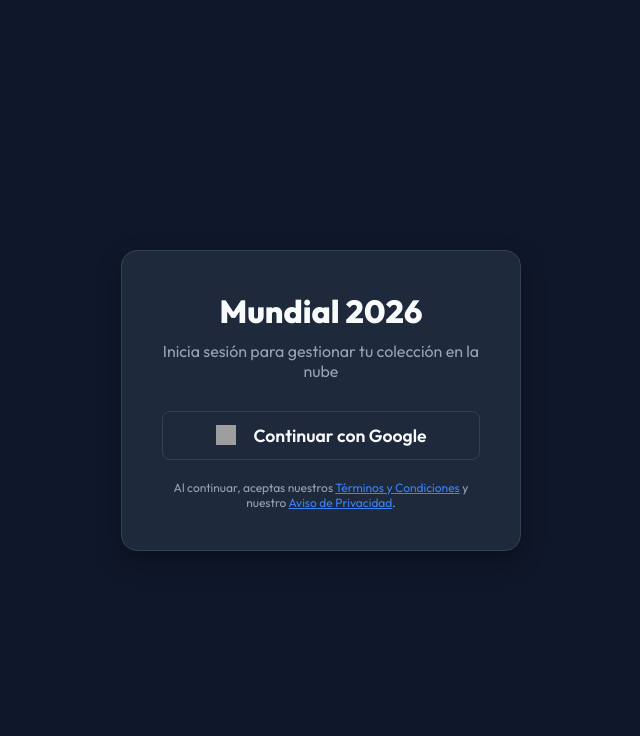
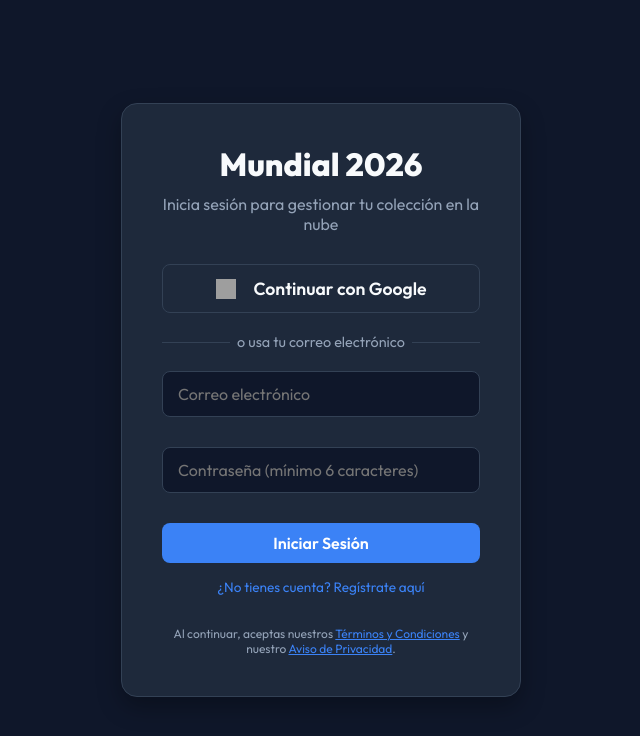
Before and after one commit to pablob13/intercambio-mundial, a React (Vite) app: page / in a window 1280 px wide. Shown: the top 736 px of the page, without its empty margins (319-959 px from the left). Built offline with nearby package versions, Linux system fonts and the light colour scheme; grey boxes are pictures that could not be loaded.

Commit message:
Add email and password authentication and remove all local mode remnants

```diff
--- a/src/App.jsx
+++ b/src/App.jsx
@@ -71,8 +71,12 @@
 
 const TOTAL_STAMPS = TEAMS.reduce((acc, team) => acc + team.count, 0);
 
-function LoginScreen({ onLoginLocal }) {
-  const [username, setUsername] = useState('');
+function LoginScreen() {
+  const [email, setEmail] = useState('');
+  const [password, setPassword] = useState('');
+  const [isSignUp, setIsSignUp] = useState(false);
+  const [name, setName] = useState('');
+  const [loading, setLoading] = useState(false);
 
   const handleGoogleLogin = async () => {
     const { error } = await supabase.auth.signInWithOAuth({
@@ -84,11 +88,22 @@
     }
   };
 
-  const handleSubmit = (e) => {
+  const handleEmailAuth = async (e) => {
     e.preventDefault();
-    if (username.trim()) {
-      onLoginLocal(username.trim());
-    }
+    setLoading(true);
+    if (isSignUp) {
+      const { error } = await supabase.auth.signUp({
+        email,
+        password,
+        options: { data: { full_name: name } }
+      });
+      if (error) alert(error.message);
+      else alert("¡Registro exitoso! Ya puedes iniciar sesión con tu cuenta.");
+    } else {
+      const { error } = await supabase.auth.signInWithPassword({ email, password });
+      if (error) alert("Credenciales incorrectas o cuenta no existe.");
+    }
+    setLoading(false);
   };
 
   return (
@@ -100,12 +115,51 @@
         <button
           className="btn btn-secondary google-btn"
           onClick={handleGoogleLogin}
+          style={{ marginBottom: '20px' }}
         >
           <img src="https://www.svgrepo.com/show/475656/google-color.svg" alt="Google logo" style={{ width: '20px', height: '20px', marginRight: '10px' }} />
           Continuar con Google
         </button>
 
-
+        <div className="divider">
+          <span>o usa tu correo electrónico</span>
+        </div>
+
+        <form onSubmit={handleEmailAuth} style={{ display: 'flex', flexDirection: 'column', gap: '10px' }}>
+          {isSignUp && (
+            <input
+              type="text"
+              className="login-input"
+              placeholder="Tu nombre completo"
+              value={name}
+              onChange={(e) => setName(e.target.value)}
+              required={isSignUp}
+            />
+          )}
+          <input
+            type="email"
+            className="login-input"
+            placeholder="Correo electrónico"
+            value={email}
+            onChange={(e) => setEmail(e.target.value)}
+            required
+          />
+          <input
+            type="password"
+            className="login-input"
+            placeholder="Contraseña (mínimo 6 caracteres)"
+            value={password}
+            onChange={(e) => setPassword(e.target.value)}
+            required
+          />
+          <button type="submit" className="btn btn-primary" style={{ width: '100%', justifyContent: 'center' }} disabled={loading}>
+            {loading ? 'Cargando...' : (isSignUp ? 'Crear Cuenta' : 'Iniciar Sesión')}
+          </button>
+        </form>
+
+        <p style={{ marginTop: '15px', fontSize: '0.85rem', cursor: 'pointer', color: 'var(--primary)', textAlign: 'center' }} onClick={() => setIsSignUp(!isSignUp)}>
+          {isSignUp ? '¿Ya tienes cuenta? Inicia sesión aquí' : '¿No tienes cuenta? Regístrate aquí'}
+        </p>
 
         <div style={{ marginTop: '20px', fontSize: '0.75rem', color: 'var(--text-muted)' }}>
           Al continuar, aceptas nuestros <a href="/terminos.html" target="_blank" rel="noopener noreferrer" style={{ color: 'var(--primary)' }}>Términos y Condiciones</a> y nuestro <a href="/privacidad.html" target="_blank" rel="noopener noreferrer" style={{ color: 'var(--primary)' }}>Aviso de Privacidad</a>.
@@ -172,10 +226,10 @@
   );
 };
 
-function MainApp({ session, localUser, onLogout }) {
-  const isCloud = !!session;
-  const userName = session?.user?.user_metadata?.full_name || session?.user?.email || localUser;
-  const storageKey = `paniniStamps2026_v4_${localUser}`;
+function MainApp({ session, onLogout }) {
+  const isCloud = true;
+  const userName = session?.user?.user_metadata?.full_name || session?.user?.email;
+  const storageKey = `paniniStamps2026_v4_${session?.user?.id}`;
 
   const [albumsState, setAlbumsState] = useState(null);
   const [isLoadingStamps, setIsLoadingStamps] = useState(true);
@@ -2000,7 +2054,6 @@
 
 export default function App() {
   const [session, setSession] = useState(null);
-  const [localUser, setLocalUser] = useState(() => localStorage.getItem('currentUser') || '');
   const [loading, setLoading] = useState(true);
 
   useEffect(() => {
@@ -2018,17 +2071,10 @@
     return () => subscription.unsubscribe();
   }, []);
 
-  const handleLoginLocal = (username) => {
-    setLocalUser(username);
-    localStorage.setItem('currentUser', username);
-  };
-
   const handleLogout = async () => {
     if (session) {
       await supabase.auth.signOut();
     }
-    setLocalUser('');
-    localStorage.removeItem('currentUser');
   };
 
   if (loading) {
@@ -2039,9 +2085,9 @@
     );
   }
 
-  if (!session && !localUser) {
-    return <LoginScreen onLoginLocal={handleLoginLocal} />;
+  if (!session) {
+    return <LoginScreen />;
   }
 
-  return <MainApp session={session} localUser={localUser} onLogout={handleLogout} />;
+  return <MainApp session={session} onLogout={handleLogout} />;
 }
```
